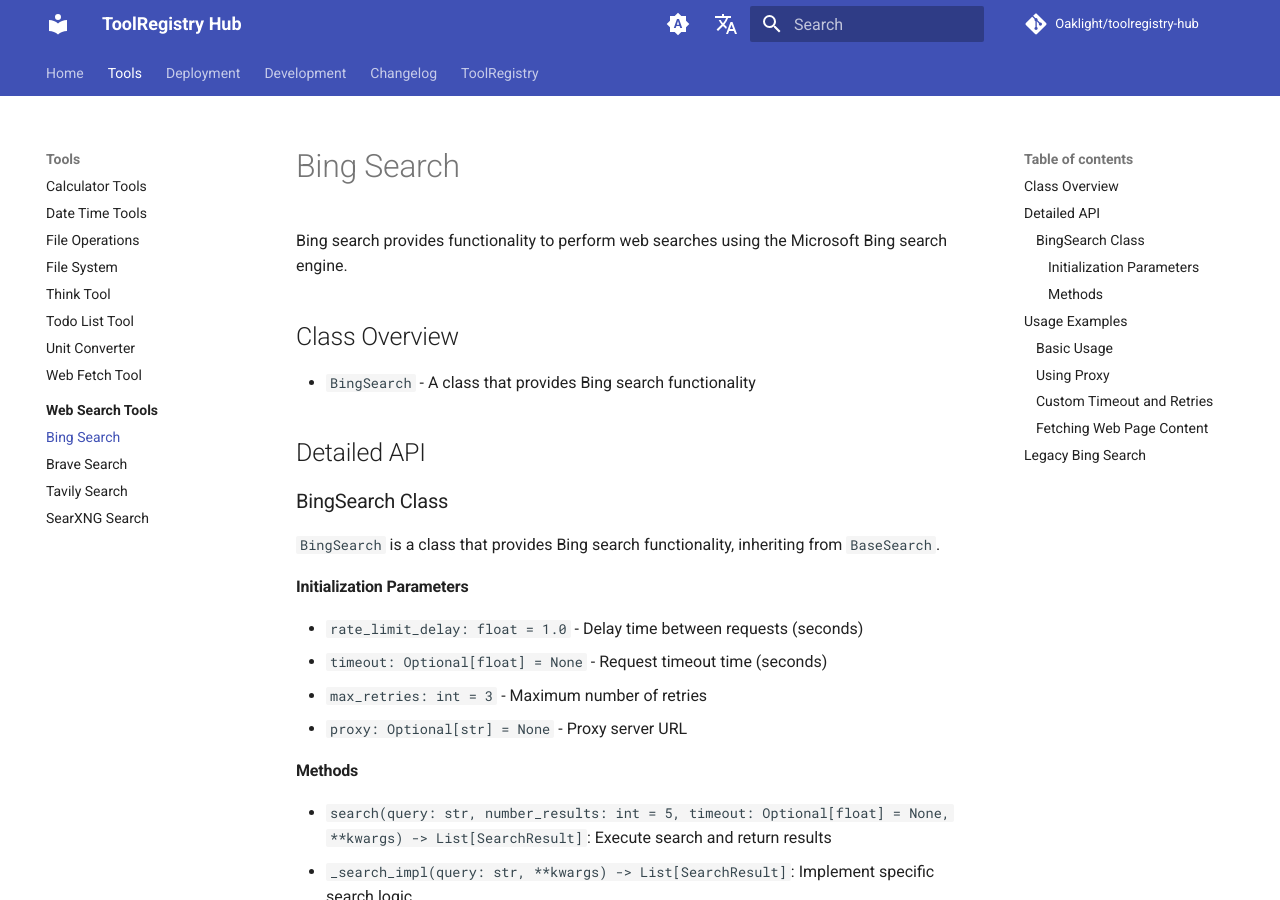
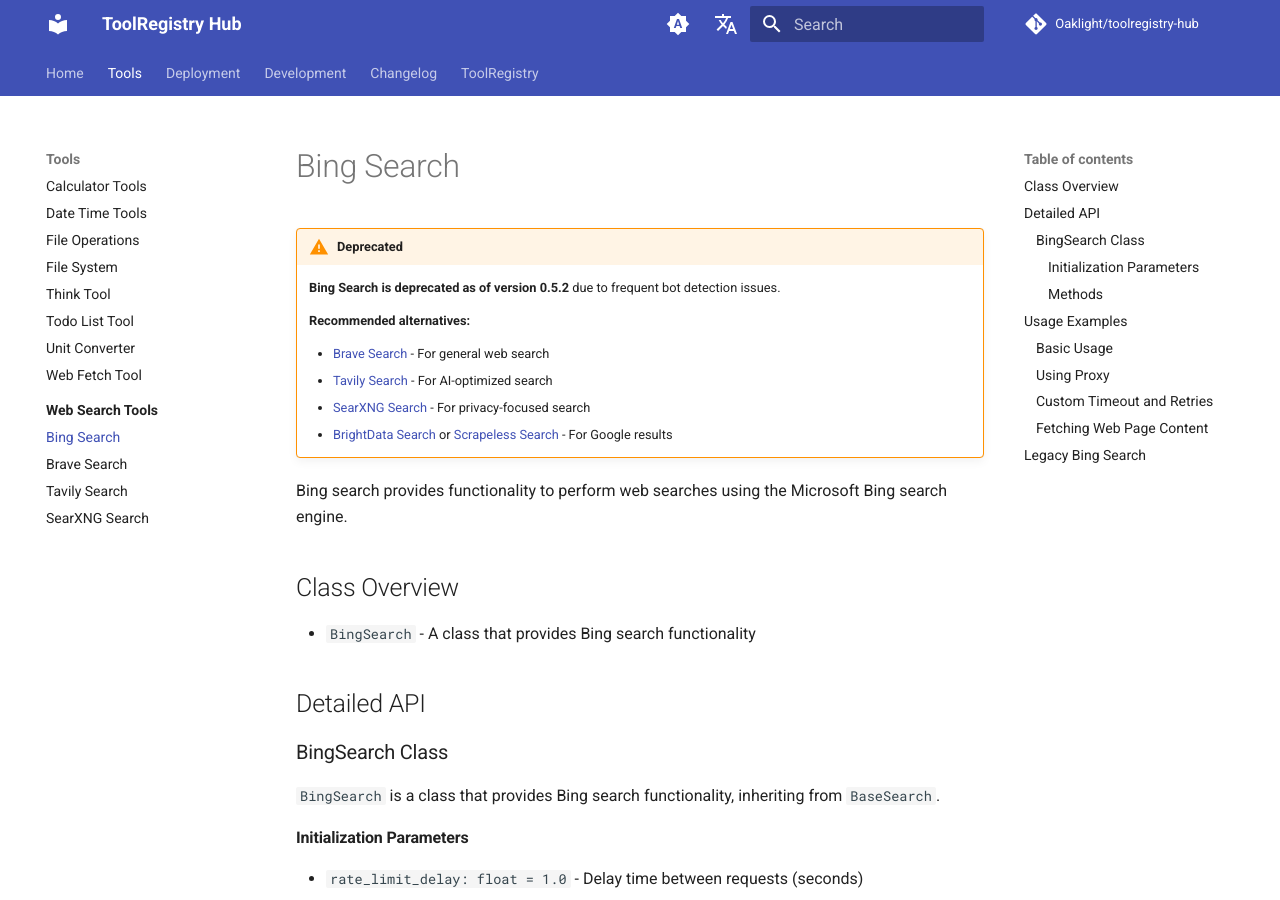
Before and after one commit to Oaklight/toolregistry-hub, an MkDocs documentation site: the page built from docs/tools/websearch/bing.md, in a window 1280 px wide and 900 px high. Built offline with MkDocs 1.6.1 and Material for MkDocs 9.7.7, drawn with Linux system fonts in a browser that asks for light colours; comment, search, counter and statistics services are not loaded.

Commit message:
📝 docs(websearch): mark Bing search as deprecated with alternatives
- add deprecation warning for Bing search due to bot detection issues
- list recommended alternatives including Brave, Tavily, SearXNG, BrightData, and Scrapeless
- maintain existing Bing documentation for reference

```diff
--- a/docs/tools/websearch/bing.md
+++ b/docs/tools/websearch/bing.md
@@ -1,4 +1,14 @@
 # Bing Search
+
+!!! warning "Deprecated"
+    **Bing Search is deprecated as of version 0.5.2** due to frequent bot detection issues.
+
+    **Recommended alternatives:**
+
+    - [Brave Search](brave.md) - For general web search
+    - [Tavily Search](tavily.md) - For AI-optimized search
+    - [SearXNG Search](searxng.md) - For privacy-focused search
+    - [BrightData Search](brightdata.md) or [Scrapeless Search](scrapeless.md) - For Google results
 
 Bing search provides functionality to perform web searches using the Microsoft Bing search engine.
 
```
